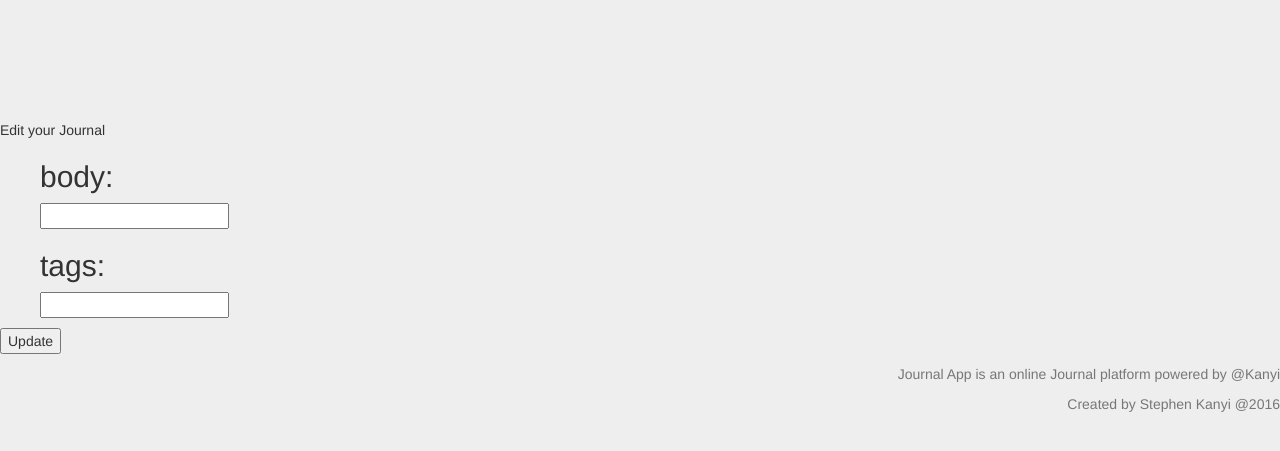
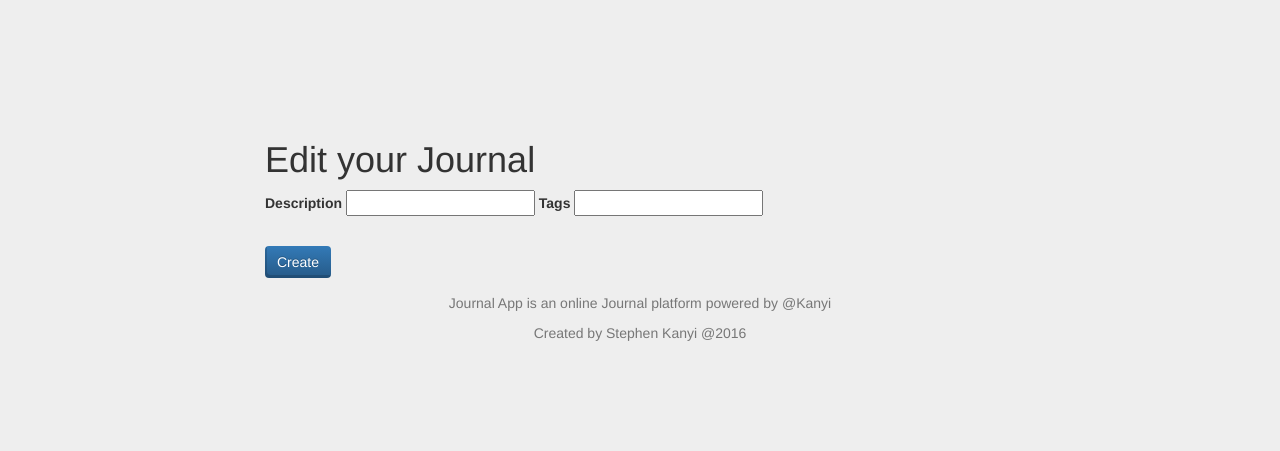
Before and after one commit to Skanyi/bc-11-journal-flask-app, a Flask app: page /edit/1 in a window 1280 px wide. Shown: the top 451 px of the page. Run offline with Flask 2, Linux system fonts and the light colour scheme; data that the repository does not hold is empty; some libraries are stand-ins or nearby versions.

Commit message:
Modifies the newjournal.html and edit.html

```diff
--- a/app/__init__.py
+++ b/app/__init__.py
@@ -10,14 +10,13 @@ from flask_wtf.csrf import CsrfProtect
 
 app = Flask(__name__) # , template_folder='./app/templates')
 app.config.from_object('config')
+
 db = SQLAlchemy(app) # Initiliazation of database
 CsrfProtect(app)
 
 engine = create_engine('sqlite:///journal.db', echo = True) # create a database when called
 Session = sessionmaker(bind=engine)
 session = Session()
-# import models
-
 
 lm = LoginManager()
 lm.init_app(app)
--- a/app/static/base.css
+++ b/app/static/base.css
@@ -1,5 +1,5 @@
 .signature {
-  text-align: right;
+  text-align: center;
   color: white;
 }
 
@@ -14,3 +14,11 @@
     box-shadow: 3px 3px 0px transparent;
     transition: 0.5s;
     }
+
+    .require {
+        color: #666;
+    }
+    label small {
+        color: #999;
+        font-weight: normal;
+    }
--- a/app/templates/edit.html
+++ b/app/templates/edit.html
@@ -1,6 +1,5 @@
 {% extends "base.html" %}
 {% block content %}
-<form method=post action="/edit">
 <form method=post action="/newjournal">
   <input name=_csrf_token type=hidden value="{{ csrf_token() }}">
 {% with messages = get_flashed_messages() %}
@@ -12,11 +11,35 @@
   </ul>
 {% endif %}
 {% endwith %}
-<p>Edit your Journal</p>
-<ul>
-<p> <h2> body: </h2> {{ form.body(rows = 20) }} </p>
-<p> <h2> tags: </h2> {{ form.tags }} </p>
-</ul>
-<p><input type=submit value=Update>
+
+<div class="container">
+	<div class="row">
+
+	    <div class="col-md-8 col-md-offset-2">
+
+    		<h1>Edit your Journal</h1>
+
+    		<form action="" method="POST">
+
+    		    <div class="form-group">
+    		        <label for="Journal">Description</label>
+    		        {{ form.body(class_="form-group")}}
+                <label for="Tags" >Tags</label>
+    		        {{ form.tags(class_="form-group")}}
+    		    </div>
+
+    		    <div class="form-group">
+    		        <button type="submit" class="btn btn-primary">
+    		            Create
+    		        </button>
+
+    		    </div>
+
+    		</form>
+		</div>
+
+	</div>
+</div>
+
 </form>
 {% endblock %}
--- a/app/templates/newjournal.html
+++ b/app/templates/newjournal.html
@@ -23,9 +23,9 @@
 
     		    <div class="form-group">
     		        <label for="Journal">Description</label>
-    		        <textarea rows="5" class="form-control" name="{{ form.body}}" ></textarea>
+    		        {{ form.body(class_="form-group")}}
                 <label for="Tags" >Tags</label>
-    		        <textarea rows="2" class="form-control" name="{{ form.tags }}" ></textarea>
+    		        {{ form.tags(class_="form-group")}}
     		    </div>
 
     		    <div class="form-group">
--- a/app/views.py
+++ b/app/views.py
@@ -1,6 +1,8 @@
 from flask import Flask, request, render_template, flash, redirect, url_for
 from flask_login import (LoginManager, login_required, login_user,
                          current_user, logout_user, UserMixin)
+from functools import wraps
+from flask import g, request, redirect, url_for
 from app import SignUpForm, LoginForm, EditForm
 from app import JournalForm, SearchForm
 from .models import Journal, User
@@ -11,19 +13,21 @@ from app import app, session,lm
 def user_loader(user_id):
     return session.query(User).get(user_id)
 
+@app.before_request
+def before_request():
+    g.user = current_user
+
+def login_required(f):
+    @wraps(f)
+    def decorated_function(*args, **kwargs):
+        if g.user is None:
+            return redirect(url_for('login', next=request.url))
+        return f(*args, **kwargs)
+    return decorated_function
 
 @app.route("/index")
 def index():
     return render_template('index.html')
-
-@app.route("/login", methods=['POST', 'GET'])
-def login():
-    form = LoginForm(request.form)
-    if form.validate():
-        user = session.query(User).filter_by(email=form.email.data).first()
-        if form.email.data == user.form.data:
-            return redirect(url_for('viewentries'))
-    return render_template('login.html', form=form)
 
 def flash_errors(form):
     """Flashes form errors"""
@@ -34,6 +38,18 @@ def flash_errors(form):
                 error
             ), 'error')
 
+@app.route("/login", methods=['POST', 'GET'])
+def login():
+    error = None
+    form = LoginForm(request.form)
+    if form.validate():
+        user = session.query(User).filter_by(email=form.email.data).first()
+        if form.email.data == form.email.data:
+            return redirect(url_for('viewentries'))
+    else:
+        flash_errors(form)
+    return render_template('login.html', form=form)
+
 @app.route("/signup", methods=['POST', 'GET'])
 def signup():
     form = SignUpForm(request.form)
@@ -42,7 +58,7 @@ def signup():
                     form.password.data)
         session.add(user)
         session.commit()
-        flash('Thanks for registering')
+        flash('Thanks for registering, Create you first Journal')
         return redirect(url_for('newjournal'))
     else:
         flash_errors(form)
@@ -57,13 +73,13 @@ def newjournal():
         session.add(new)
         session.commit()
         flash('Your Journal has been Created')
-        return redirect(url_for('hello'))
+        return redirect(url_for('viewentries'))
     else:
         flash_errors(form)
     return render_template('newjournal.html', form = form)
 
 @app.route("/viewentries", methods=['GET'])
-#@login_required
+@login_required
 def viewentries():
     # entries = session.query(Journal).filter(User.id == Journal.jour_id).all()
     entry_rows = session.query(Journal).all()
@@ -77,7 +93,7 @@ def viewentries():
     # import pdb; pdb.set_trace()
     return render_template('viewentries.html', entries=entries)
 @app.route("/edit/<id>", methods=['GET', 'POST'])
-#@login_required
+@login_required
 def edit(id):
     # Get the journal ID from the GET Requests
     # Display a form with the necessary fields i.e. body & tags
@@ -97,9 +113,6 @@ def edit(id):
     return render_template('edit.html', form=form)
 
 @app.route('/search/', methods=['GET'])
-#@login_required
+@login_required
 def search():
     pass
-
-
-        #journal_entry.user_id = current_user.id
```
Also changed, not shown: app/templates/login.html (+9 -0 lines). Lines whose indentation alone changed are shown as unchanged.
